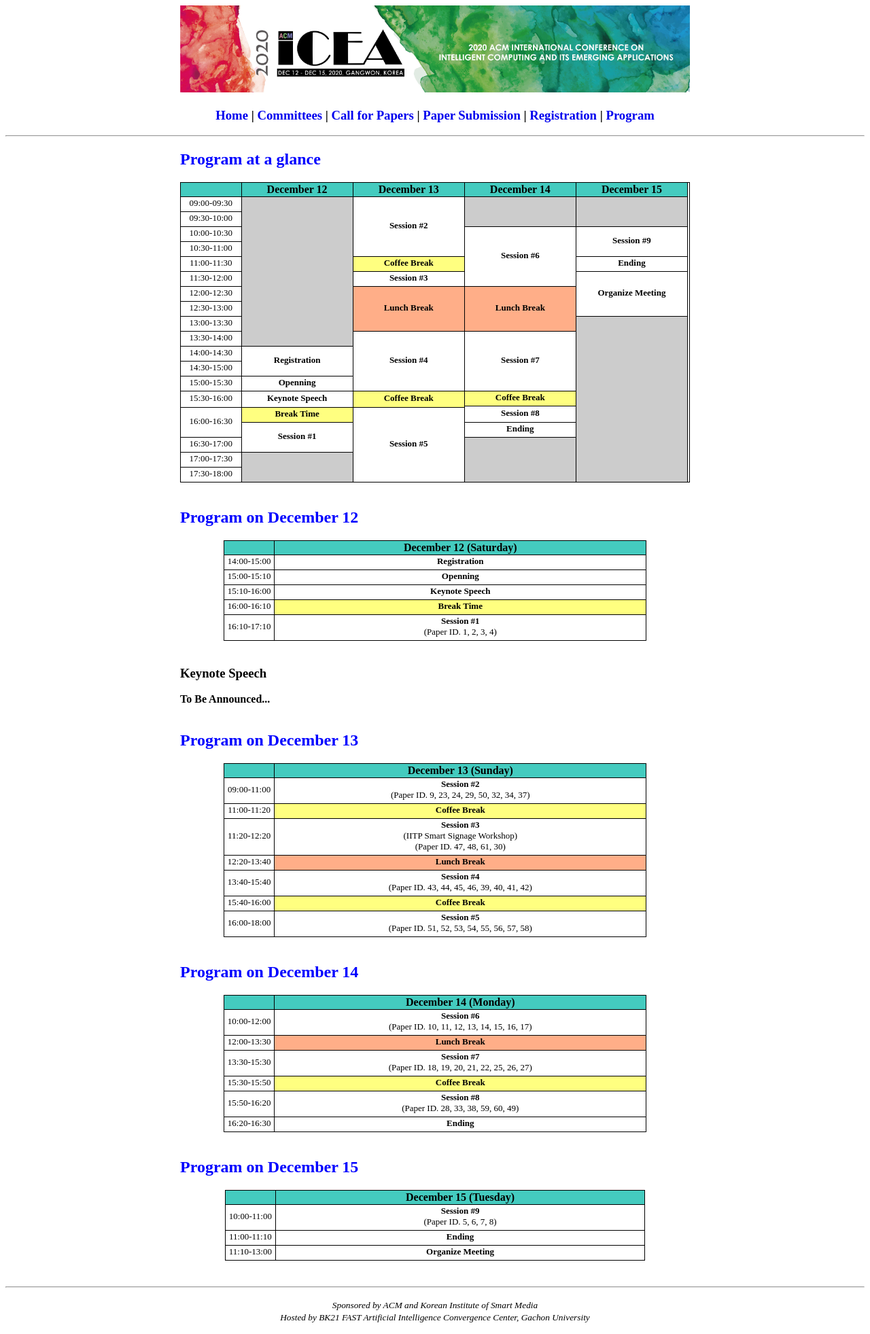
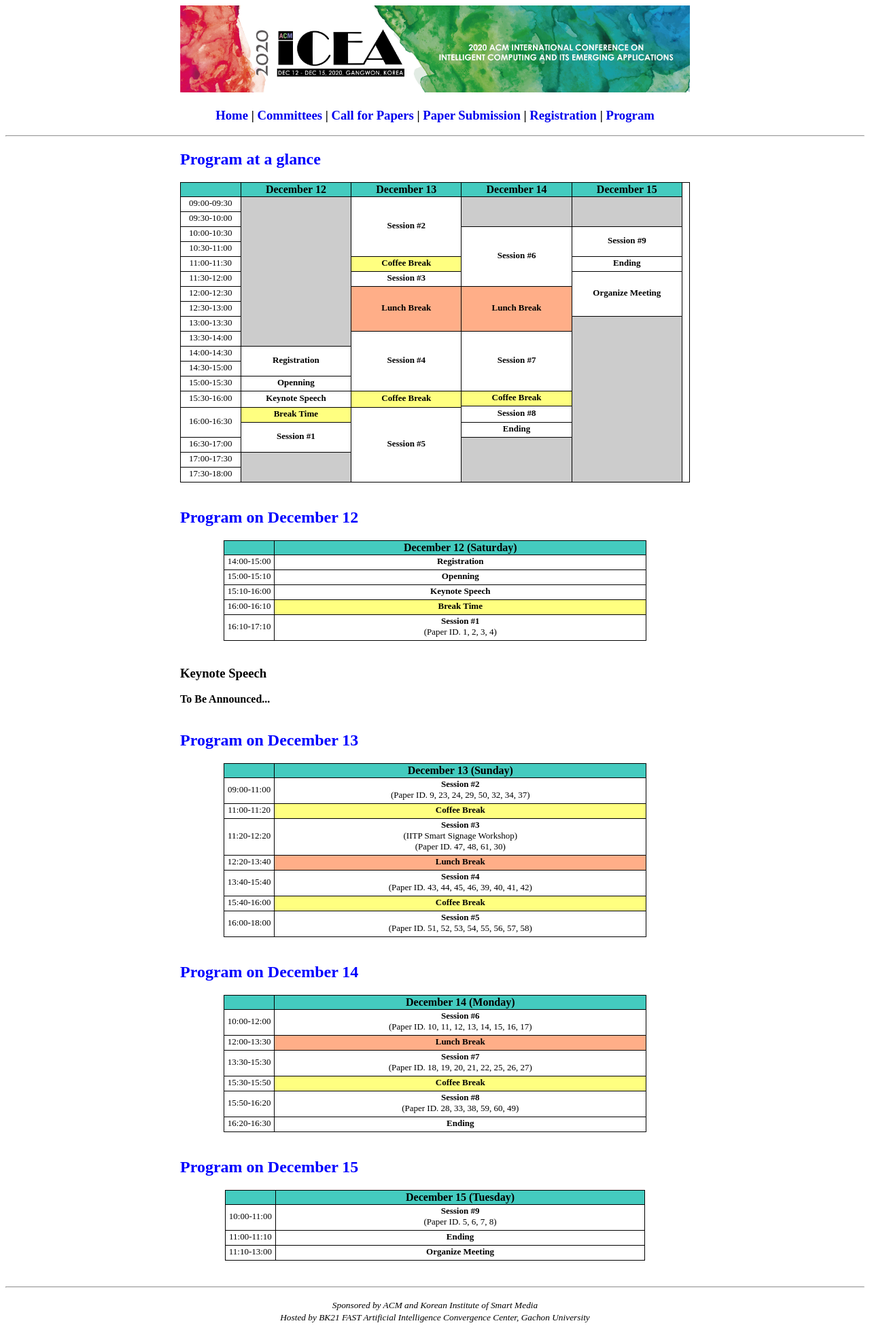
Before and after one commit to icea-conf/2020, a Jekyll site: the page built from program/index.html, in a window 1280 px wide. Shown: the whole page at 68% size. Built offline with Jekyll 4.4.1, drawn with Linux system fonts in a browser that asks for light colours.

Commit message:
Update index.html

```diff
--- a/program/index.html
+++ b/program/index.html
@@ -36,15 +36,43 @@
                               <td class="tcontent4" rowspan="6" style="background-color:#CCCCCC"></td>
                               <td class="tcontent4" rowspan="6" style="background-color:#CCCCCC"></td>
                          </tr>
-                         <tr></tr>
-                         <tr></tr>
+                         <tr>
+                              <td></td>
+                              <td></td>
+                              <td></td>
+                              <td></td>
+                              <td></td>
+                         </tr>
+                         <tr>
+                              <td></td>
+                              <td></td>
+                              <td></td>
+                              <td></td>
+                              <td></td>
+                         </tr>
                          <tr>
                               <td class="tcontent4" rowspan="3">
                                    09:30-10:00
                               </td>
+                              <td></td>
+                              <td></td>
+                              <td></td>
+                              <td></td>
                          </tr>
-                         <tr></tr>
-                         <tr></tr>
+                         <tr>
+                              <td></td>
+                              <td></td>
+                              <td></td>
+                              <td></td>
+                              <td></td>
+                         </tr>
+                         <tr>
+                              <td></td>
+                              <td></td>
+                              <td></td>
+                              <td></td>
+                              <td></td>
+                         </tr>
                          <tr>
                               <td class="tcontent4" rowspan="3">
                                    10:00-10:30
@@ -55,6 +83,7 @@
                               <td class="tcontent4" rowspan="6">
                                    <b>Session #9</b>
                               </td>
+                              <td></td>
                          </tr>
                          <tr></tr>
                          <tr></tr>
```
